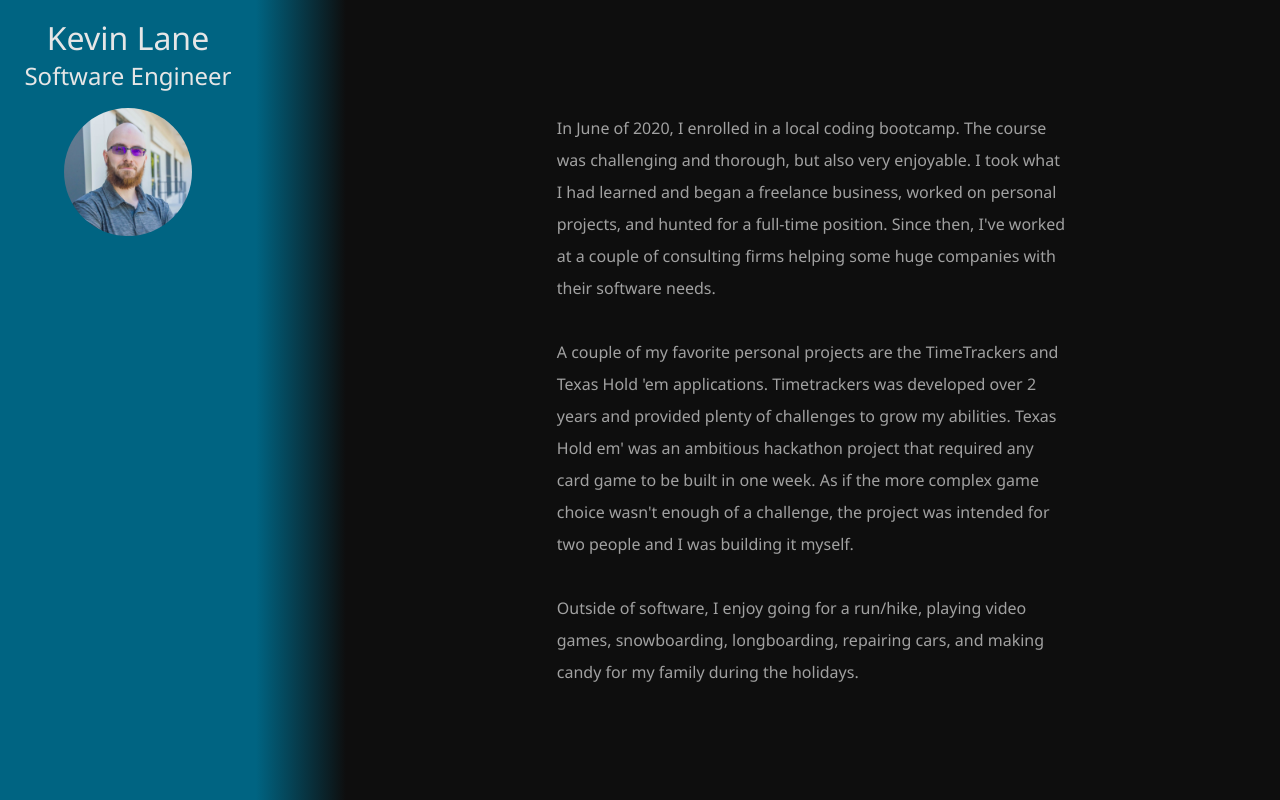
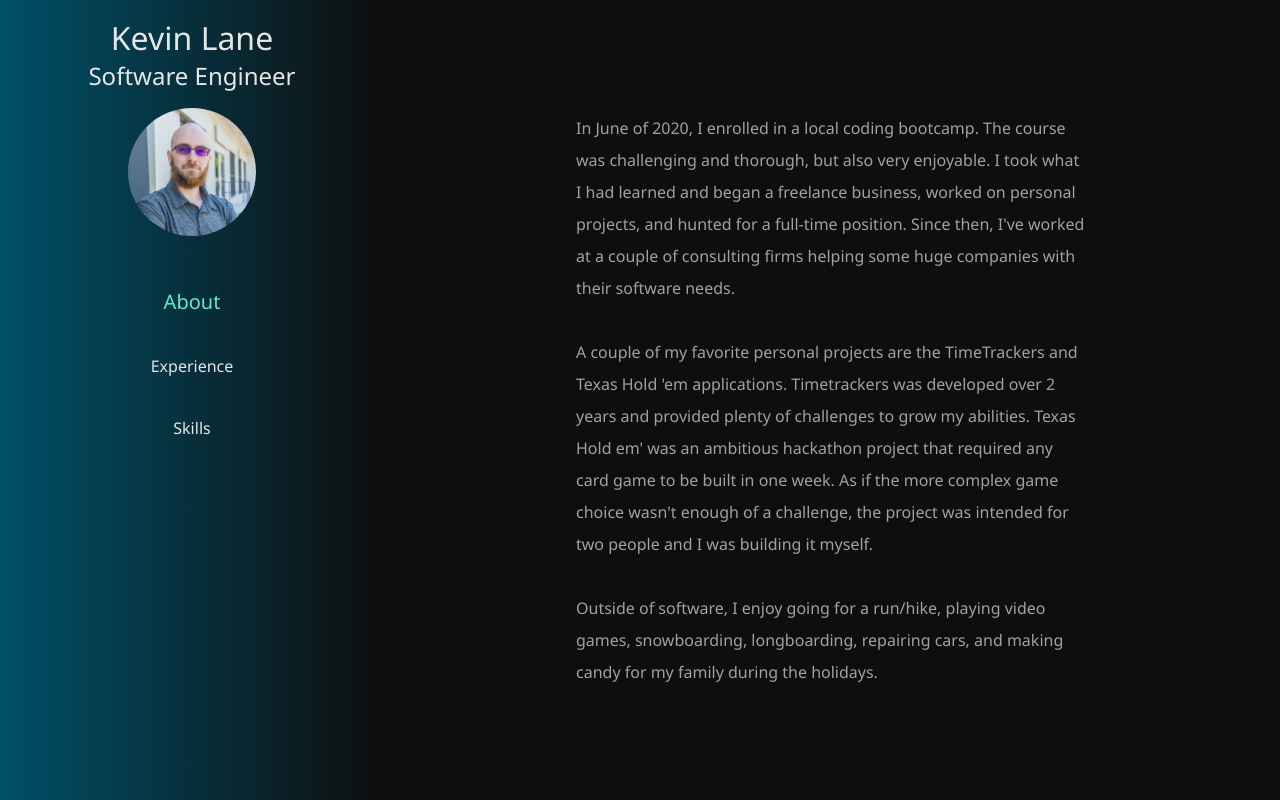
Before and after one commit to Kevinclane/mywebsite, an Angular app: page / in a window 1280 px wide. Shown: the top 800 px of the page. Built offline with nearby package versions, Linux system fonts and the light colour scheme.

Commit message:
adds logic for nav link emphesis on scroll

```diff
--- a/src/app/components/experience.component.scss
+++ b/src/app/components/experience.component.scss
@@ -50,12 +50,12 @@
 
     }
 
-}
+    &:hover {
+        background-color: $secondary-dark;
 
-.container:hover {
-    background-color: $secondary-dark;
-
-    .details .title {
-        color: $light-green;
+        .details .title {
+            color: $light-green;
+            transition: 0.3s;
+        }
     }
 }
--- a/src/app/components/main-page-desktop.component.scss
+++ b/src/app/components/main-page-desktop.component.scss
@@ -5,10 +5,11 @@
     flex-direction: row;
 
     .nav-section {
-        width: 20dvw;
+        width: 30dvw;
         height: 100dvh;
         flex-direction: column;
-        background-color: $primary-dark-blue;
+        background-color: $dark-cyan;
+        background: linear-gradient(90deg, $dark-cyan 0%, $primary-dark 100%);
         text-align: center;
         display: flex;
         justify-content: start;
@@ -38,21 +39,36 @@
             }
         }
 
-    }
+        .nav-locations {
+            display: flex;
+            flex-direction: column;
+            justify-content: center;
+            align-items: center;
+            margin: 1rem;
 
-    .divider {
-        background: $primary-dark;
-        background: linear-gradient(90deg, $primary-dark-blue 0%, $primary-dark 100%);
-        width: 7dvw;
-        height: 100dvh;
-        position: sticky;
-        position: -webkit-sticky;
-        top: 0;
+            .nav-location {
+                margin: 1rem;
+                padding: 0.25rem;
+                cursor: pointer;
+                transition: 0.3s;
+
+                &:hover {
+                    color: $light-green;
+                }
+
+                &.active {
+                    font-size: 1.25rem;
+                    color: $light-green;
+                }
+            }
+
+        }
+
     }
 }
 
 .content-section {
-    width: 73dvw;
+    width: 70dvw;
     color: $light-gray;
 
     .about {
--- a/src/app/components/main-page-desktop.component.ts
+++ b/src/app/components/main-page-desktop.component.ts
@@ -1,7 +1,8 @@
-import { Component } from "@angular/core";
+import { Component, ElementRef, Host, HostListener } from "@angular/core";
 import { CommonModule } from "@angular/common";
 import { DataConstants } from "../data/constants";
 import { Experience } from "./experience.component";
+import { BehaviorSubject, Observable, debounceTime, distinctUntilChanged, of, switchMap } from "rxjs";
 
 @Component({
   template: `
@@ -12,20 +13,24 @@ import { Experience } from "./experience.component";
         <div class="img-wrapper">
           <img src="../assets/headshot.jpg" alt="image not found">
         </div>
+        <div class="nav-locations">
+          <div class="nav-location" (click)="scrollTo(about)" [ngClass]="{'active': activeSection === 'about'}">About</div>
+          <div class="nav-location" (click)="scrollTo(experience)" [ngClass]="{'active': activeSection === 'experience'}">Experience</div>
+          <div class="nav-location" (click)="scrollTo(skills)" [ngClass]="{'active': activeSection === 'skills'}">Skills</div>
+        </div>
       </div>
-      <div class="divider"></div>
       <div class="content-section">
-        <div class="about">
+        <div class="about" #about>
           <div>{{ dataConstants.ABOUT_ONE }}</div>
           <div>{{ dataConstants.ABOUT_TWO }}</div>
           <div>{{ dataConstants.ABOUT_THREE }}</div>
         </div>
-        <div class="experience">
+        <div class="experience" #experience>
           <div *ngFor="let job of dataConstants.JOB_EXPERIENCES;">
             <app-experience [jobExperience]="job"/>
           </div>
         </div>
-        <div class="skills">
+        <div class="skills" #skills>
           <img src="../assets/napoleon-dynamite-skills.gif" alt="image not found">
         </div>
       </div>
@@ -38,4 +43,65 @@ import { Experience } from "./experience.component";
 })
 export class MainPageDesktop {
   dataConstants = new DataConstants();
+  activeSection: string = 'about';
+
+  private _aboutBottom!: number;
+  private _aboutTop!: number;
+  private _experienceBottom!: number;
+  private _experienceTop!: number;
+  private _skillsBottom!: number;
+  private _skillsTop!: number;
+
+  ngAfterViewInit() {
+    this.setupScrollData();
+  }
+
+  @HostListener('window:resize', ['$event'])
+  public onResize() {
+    //add debounceTime and distinctUntilChanged
+    this.setupScrollData();
+  }
+
+  @HostListener('document:scroll', ['$event'])
+  public onViewportScroll() {
+
+    const bottomOfScreen = window.scrollY + window.innerHeight;
+
+    if (bottomOfScreen > this._aboutTop && bottomOfScreen <= this._aboutBottom) {
+      console.log('ABOUT');
+      this.activeSection = 'about';
+    } else if (bottomOfScreen > this._experienceTop && bottomOfScreen <= this._experienceBottom) {
+      console.log('EXPERIENCE');
+      this.activeSection = 'experience';
+    } else if (bottomOfScreen > this._skillsTop && bottomOfScreen <= this._skillsBottom) {
+      console.log('SKILLS');
+      this.activeSection = 'skills';
+    }
+
+  }
+
+  private setupScrollData() {
+    const aboutDomRect = this.getDomRect('.about');
+    const experienceDomRect = this.getDomRect('.experience');
+    const skillsDomRect = this.getDomRect('.skills');
+
+    if (!aboutDomRect || !experienceDomRect || !skillsDomRect) {
+      return;
+    }
+
+    this._aboutBottom = aboutDomRect.height;
+    this._aboutTop = aboutDomRect.top;
+    this._experienceBottom = experienceDomRect.height + this._aboutBottom;
+    this._experienceTop = experienceDomRect.top;
+    this._skillsBottom = skillsDomRect.height + this._experienceBottom;
+    this._skillsTop = skillsDomRect.top;
+  }
+
+  private getDomRect(className: string): DOMRect | undefined {
+    return document.querySelector(className)?.getBoundingClientRect();
+  }
+
+  scrollTo(el: HTMLElement) {
+    el.scrollIntoView({ behavior: 'smooth' });
+  }
 }
--- a/src/styles.scss
+++ b/src/styles.scss
@@ -1,6 +1,6 @@
 $primary-dark: rgb(14, 14, 14);
 $secondary-dark: rgb(30, 30, 30);
-$primary-dark-blue: rgb(0, 100, 130);
+$dark-cyan: rgb(0, 80, 104);
 $white: rgb(255, 255, 255);
 $near-white: rgb(230, 230, 230);
 $gray: rgb(153, 153, 153);
```
Also changed, not shown: src/app/components/links.component.ts (added, +24 -0 lines), src/app/components/links.component.scss (added), src/assets/github.png (added), src/assets/linkedin.png (added).
